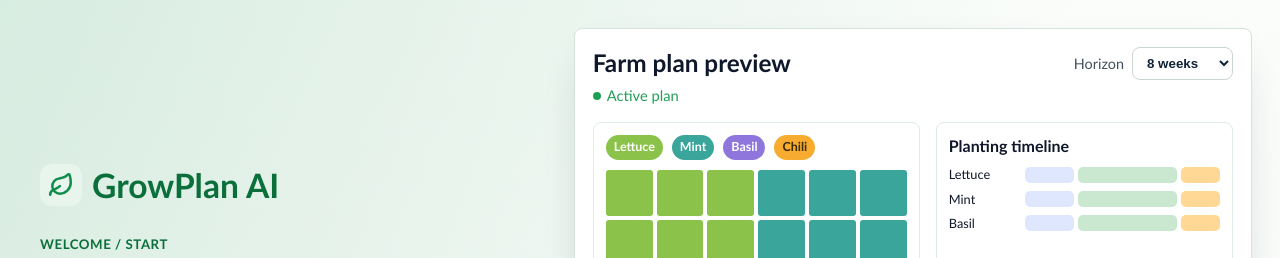
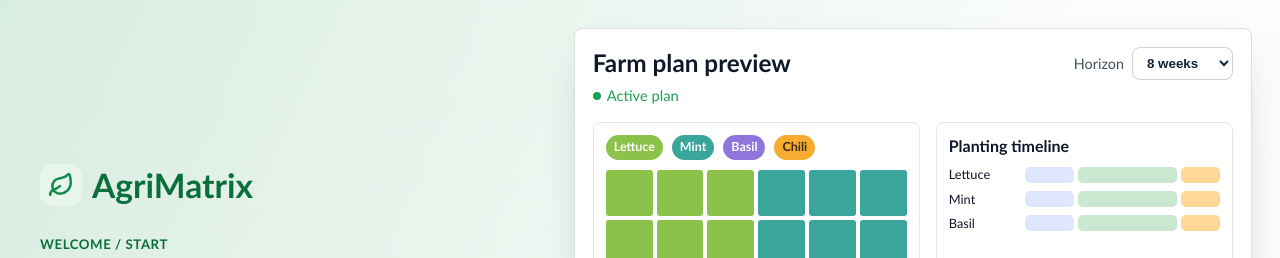
Before and after one commit to KaimodZoda/Smart-Farm, a React (Vite) app in the folder growplan-web/: page / in a window 1280 px wide. Shown: the top 258 px of the page. Built offline with nearby package versions, Linux system fonts and the light colour scheme.

Commit message:
chore: rename product branding to AgriMatrix

```diff
--- a/growplan-web/src/components/AppHeader.tsx
+++ b/growplan-web/src/components/AppHeader.tsx
@@ -12,7 +12,7 @@ export function AppHeader({ accountName, accountInitials }: AppHeaderProps) {
         <div className="setup-brand-mark" aria-hidden="true">
           <Leaf size={22} strokeWidth={2.3} />
         </div>
-        <span>GrowPlan AI</span>
+        <span>AgriMatrix</span>
       </div>
 
       <div className="setup-account">
--- a/growplan-web/src/pages/DashboardPage.tsx
+++ b/growplan-web/src/pages/DashboardPage.tsx
@@ -151,7 +151,7 @@ export function DashboardPage({
       <section className="dashboard-main">
         <header className="dashboard-topbar">
           <div className="dashboard-title">
-            <h1>GrowPlan AI</h1>
+            <h1>AgriMatrix</h1>
           </div>
           <div className="dashboard-top-actions">
             <button type="button" className="icon-btn" aria-label="Notifications">
@@ -307,7 +307,7 @@ export function DashboardPage({
             </div>
 
             <label className="copilot-input">
-              <input placeholder="Ask GrowPlan AI..." />
+              <input placeholder="Ask AgriMatrix..." />
               <Send size={16} />
             </label>
 
--- a/growplan-web/src/pages/DefineGoalPage.tsx
+++ b/growplan-web/src/pages/DefineGoalPage.tsx
@@ -259,7 +259,7 @@ export function DefineGoalPage({
             <div className="goal-alert info">
               <p>What happens next?</p>
               <span>
-                GrowPlan AI will analyze your farm, crops, and constraints to generate an efficient
+                AgriMatrix will analyze your farm, crops, and constraints to generate an efficient
                 planting and harvest plan.
               </span>
               <Sparkles size={16} />
--- a/growplan-web/src/pages/SetupFarmPage.tsx
+++ b/growplan-web/src/pages/SetupFarmPage.tsx
@@ -195,7 +195,7 @@ export function SetupFarmPage({ initialData, onBackToWelcome, onContinue }: Setu
 
   const handleContinue = () => {
     onContinue({
-      farmName: farmName.trim() || 'GrowPlan Farm',
+      farmName: farmName.trim() || 'AgriMatrix Farm',
       farmLocation: farmLocation.trim() || 'Bangkok',
       rows,
       columns,
--- a/growplan-web/src/pages/WelcomePage.tsx
+++ b/growplan-web/src/pages/WelcomePage.tsx
@@ -39,7 +39,7 @@ export function WelcomePage({ onStartDemo }: WelcomePageProps) {
           <div className="brand-mark" aria-hidden="true">
             <Leaf size={26} strokeWidth={2.3} />
           </div>
-          <span className="brand-text">GrowPlan AI</span>
+          <span className="brand-text">AgriMatrix</span>
         </div>
 
         <p className="eyebrow">Welcome / Start</p>
@@ -172,7 +172,7 @@ export function WelcomePage({ onStartDemo }: WelcomePageProps) {
           <p>AI plan preview</p>
           <img
             src="/mockups/00-dashboard-overview.png"
-            alt="GrowPlan AI dashboard mockup showing grid, timeline, and AI copilot explanation"
+            alt="AgriMatrix dashboard mockup showing grid, timeline, and AI copilot explanation"
           />
         </div>
       </section>
```
